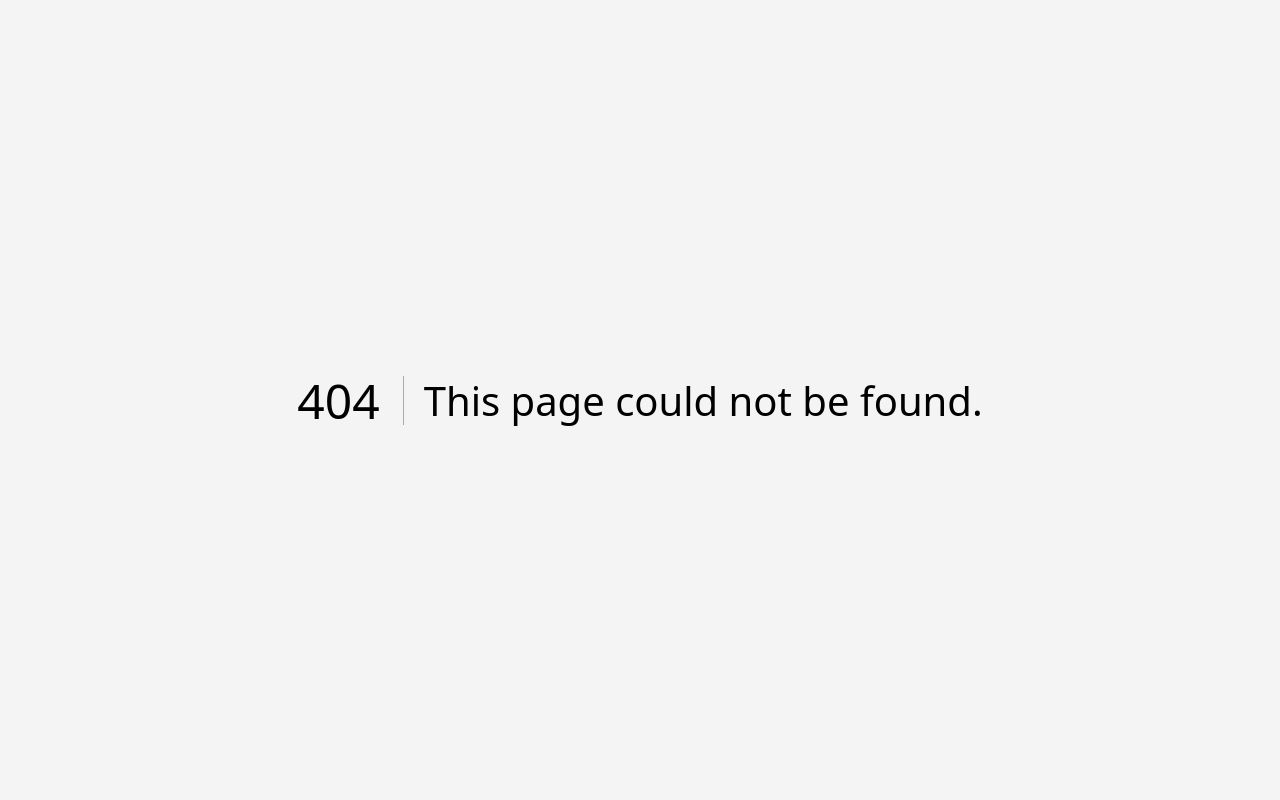
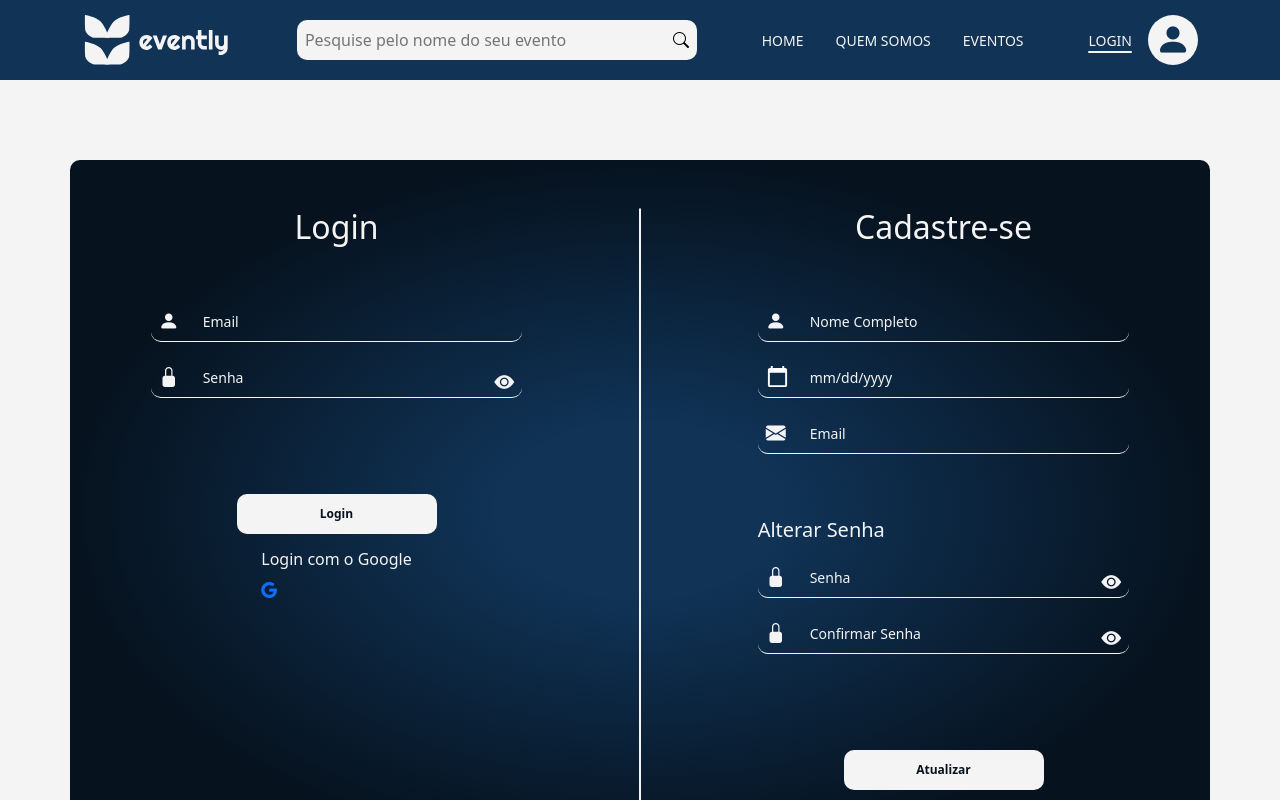
Before and after one commit to RayaniGomes/Evently, a Next.js app: page /login in a window 1280 px wide. Before the commit this address had no page. Built offline with nearby package versions, Linux system fonts and the light colour scheme.

Commit message:
create: pagina de login

```diff
--- /dev/null
+++ b/src/(components)/formularios/formLogin/index.tsx
@@ -0,0 +1,40 @@
+import { useState } from "react";
+import { Form, GrupoInput } from "../formUsuario/styled";
+import Link from "next/link";
+
+export default function FormLogin() {
+  const [mostrarSenha, setMostrarSenha] = useState(false);
+
+  const toggleMostrarSenha = () => {
+    setMostrarSenha(!mostrarSenha);
+  };
+
+  return (
+    <Form>
+      <GrupoInput>
+        <i className="bi bi-person-fill" />
+        <input type="text" placeholder="Email" />
+      </GrupoInput>
+      <GrupoInput>
+        <i className="bi bi-lock-fill" />
+        <input type={mostrarSenha ? "text" : "password"} placeholder="Senha" />
+        <button type="button" onClick={toggleMostrarSenha}>
+          {mostrarSenha ? (
+            <i className="bi bi-eye-slash-fill" />
+          ) : (
+            <i className="bi bi-eye-fill" />
+          )}
+        </button>
+      </GrupoInput>
+
+      <button type="submit" className="btn-form">
+        Login
+      </button>
+
+      <div className="google">
+        <h6>Login com o Google</h6>
+        <Link href="#" className="bi bi-google" />
+      </div>
+    </Form>
+  );
+}
--- /dev/null
+++ b/src/app/login/page.tsx
@@ -0,0 +1,27 @@
+'use client';
+import Footer from "@/(components)/footer";
+import Navbar from "@/(components)/navbar";
+import { Section } from "./styled";
+import { Container } from "react-bootstrap";
+import FormLogin from "@/(components)/formularios/formLogin";
+import FormUsuario from "@/(components)/formularios/formUsuario";
+
+export default function Login() {
+    return (
+        <main>
+            <Navbar />
+            <Container as={Section}>
+                <div className="form-login">
+                    <h3>Login</h3>
+                    <FormLogin />
+                </div>
+                <div className="hr" />
+                <div className="form-cadastre">
+                    <h3>Cadastre-se</h3>
+                    <FormUsuario />
+                </div>
+            </Container>
+            <Footer />
+        </main>
+    );
+}
--- /dev/null
+++ b/src/app/login/styled.ts
@@ -0,0 +1,36 @@
+import styled from "styled-components";
+
+export const Section = styled.section`
+  width: 100%;
+  min-height: 700px;
+  display: flex;
+  margin: 5rem auto;
+  margin-top: 10rem;
+  background: var(--gradiente-radial);
+  border-radius: 10px;
+  gap: 3rem;
+
+  .hr {
+    max-width: 1px;
+    height: auto;
+    margin: 3rem 0;
+    border-radius: 1px;
+    border: 1px solid var(--branco);
+  }
+
+  .form-login,
+  .form-cadastre {
+    width: 50%;
+    display: flex;
+    align-items: center;
+    flex-direction: column;
+    padding: 3rem;
+    color: var(--branco);
+    gap: 3rem;
+
+    h3,
+    i {
+      color: var(--branco);
+    }
+  }
+`;
```
